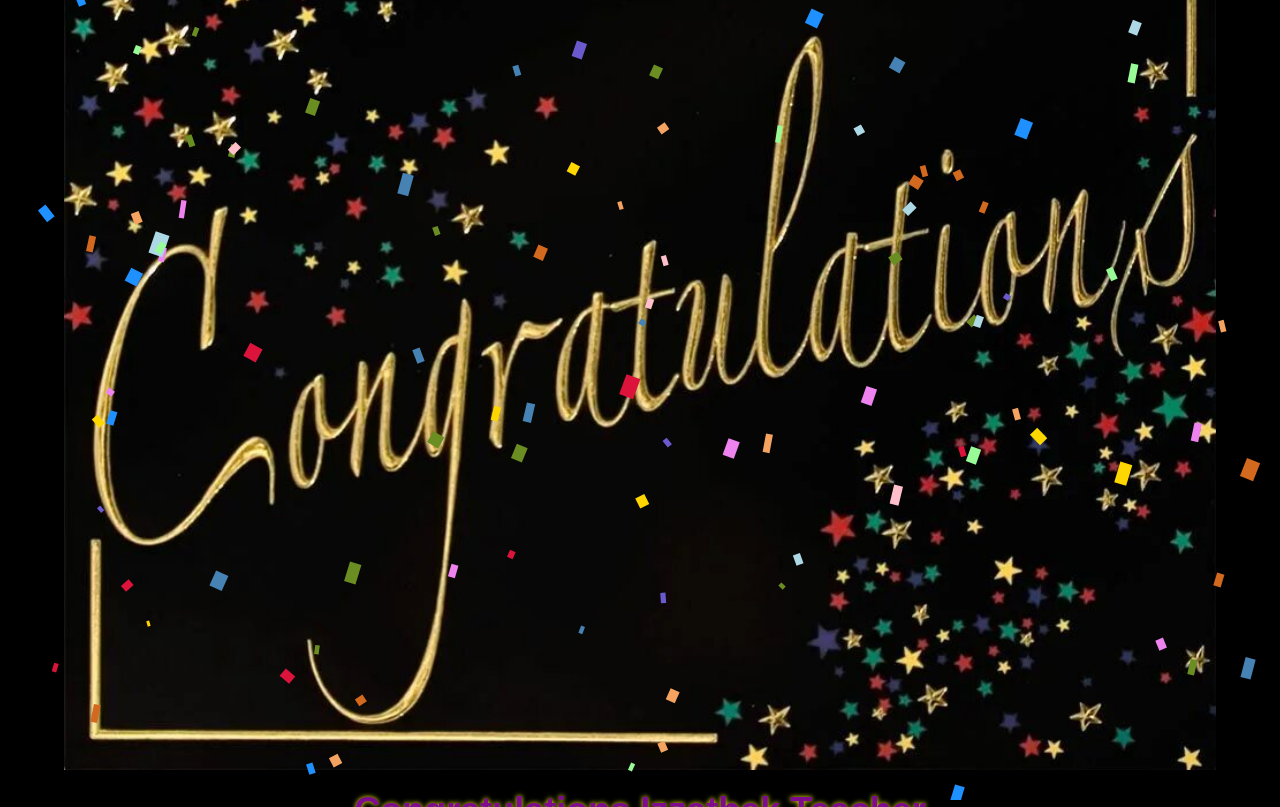
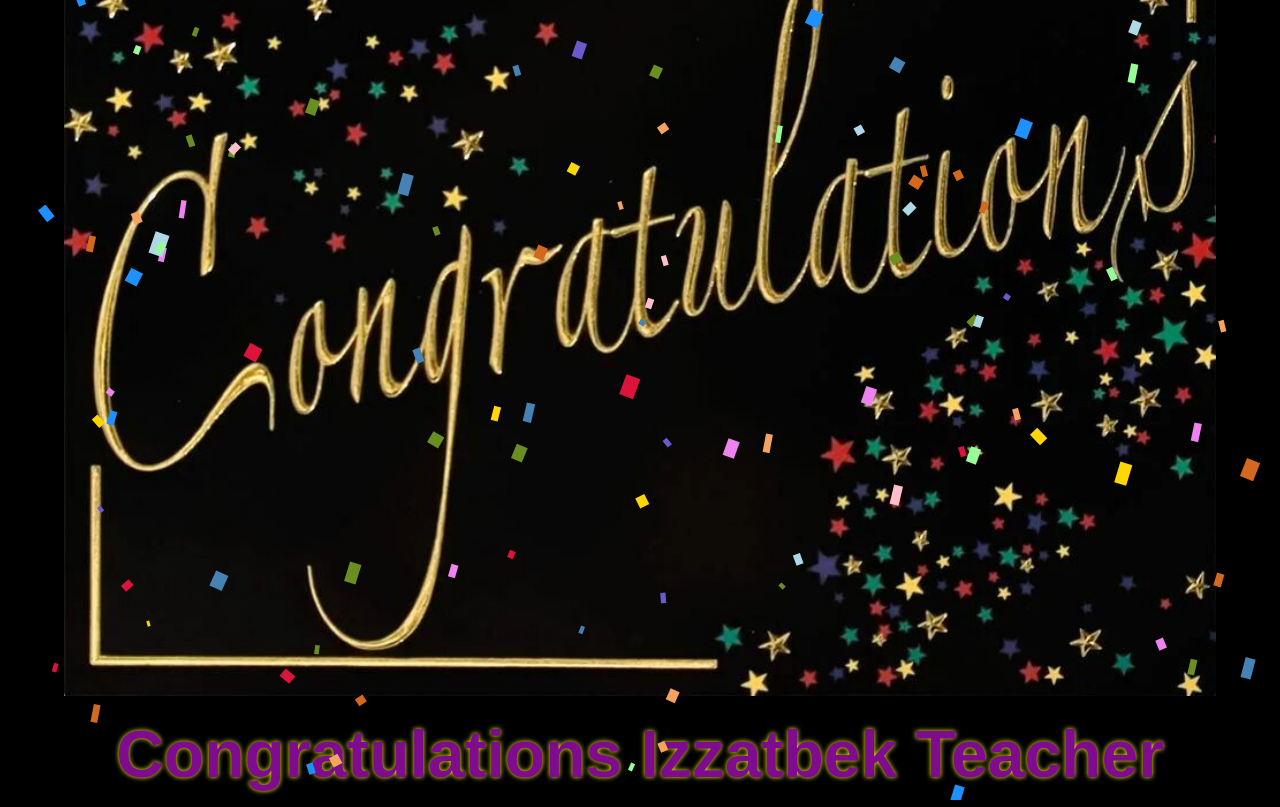
Before and after one commit to jamshid-pro/congr-app, a plain HTML site: page index.html in a window 1280 px wide. Shown: the top 807 px of the page. Drawn offline with Linux system fonts and the light colour scheme.

Commit message:
Update style.css

```diff
--- a/style.css
+++ b/style.css
@@ -13,7 +13,7 @@ body {
 div {
   width: 90%;
   margin: 100px auto;
-  height: 80vh;
+  height: 70vh;
   display: flex;
   justify-content: center;
   flex-direction: column;
@@ -26,7 +26,7 @@ img {
 
 p {
   margin-top: 20px;
-  font-size: 36px;
+  font-size: 66px;
   font-weight: bold;
   color:gold;
   text-shadow: 0px 0px 5px yellow;
```
